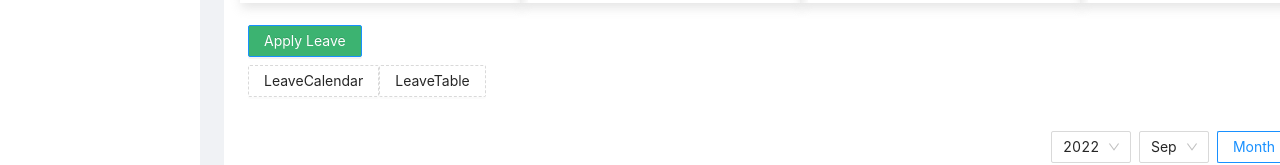
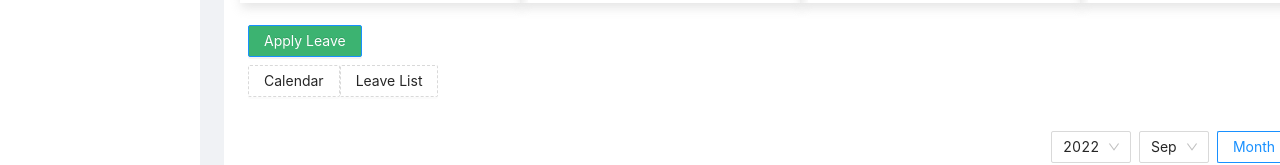
Before and after one commit to Parul-Nangia/Project-Ecommerce, a React (Create React App) app: page /leave in a window 1280 px wide. Shown: the part 266-431 px from the top of the page. Built offline with nearby package versions, Linux system fonts and the light colour scheme; no server answers.

Commit message:
Update Leave.jsx

```diff
--- a/src/components/Leave.jsx
+++ b/src/components/Leave.jsx
@@ -32,9 +32,9 @@ const Leave = (props) => {
 
         <h1>{view}</h1>
         <div>
-          <Button  type="dashed" size={size} onClick={() => setView(!view)}>LeaveCalendar</Button>
+          <Button  type="dashed" size={size} onClick={() => setView(!view)}>Calendar</Button>
 
-          <Button  type="dashed" size={size} onClick={() => setView(!view)}>LeaveTable</Button>
+          <Button  type="dashed" size={size} onClick={() => setView(!view)}>Leave List</Button>
         </div>
         <br />
         {view ? <LeaveTable /> : <LeaveCalendar />}
```
